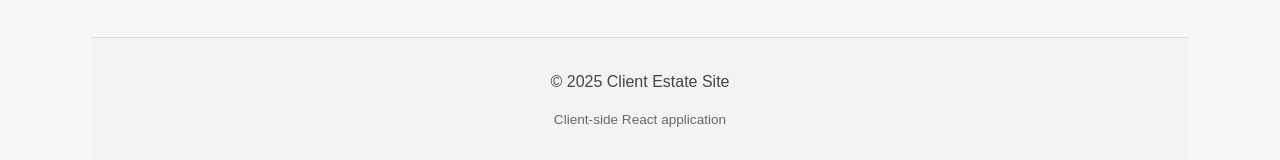
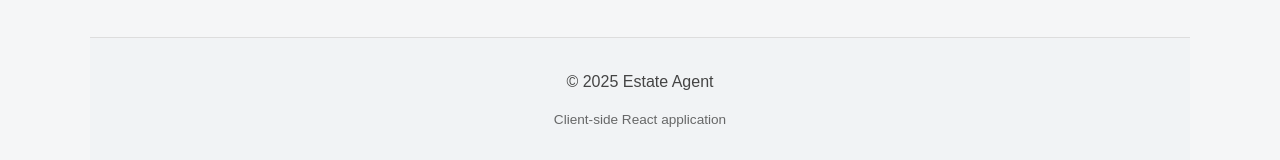
Before and after one commit to szosola/react-final-coursework, a React (Vite) app in the folder client-estate-site/: page /property/prop1 in a window 1280 px wide. Shown: the part 1239-1399 px from the top of the page. Built offline with nearby package versions, Linux system fonts and the light colour scheme.

Commit message:
Update footer

```diff
--- a/client-estate-site/src/components/Footer.jsx
+++ b/client-estate-site/src/components/Footer.jsx
@@ -4,7 +4,7 @@ function Footer() {
   return (
     <footer className="site-footer">
       <div className="footer-inner">
-        <p>© {new Date().getFullYear()} Client Estate Site</p>
+        <p>© {new Date().getFullYear()} Estate Agent</p>
         <p className="footer-sub">Client-side React application</p>
       </div>
     </footer>
```
